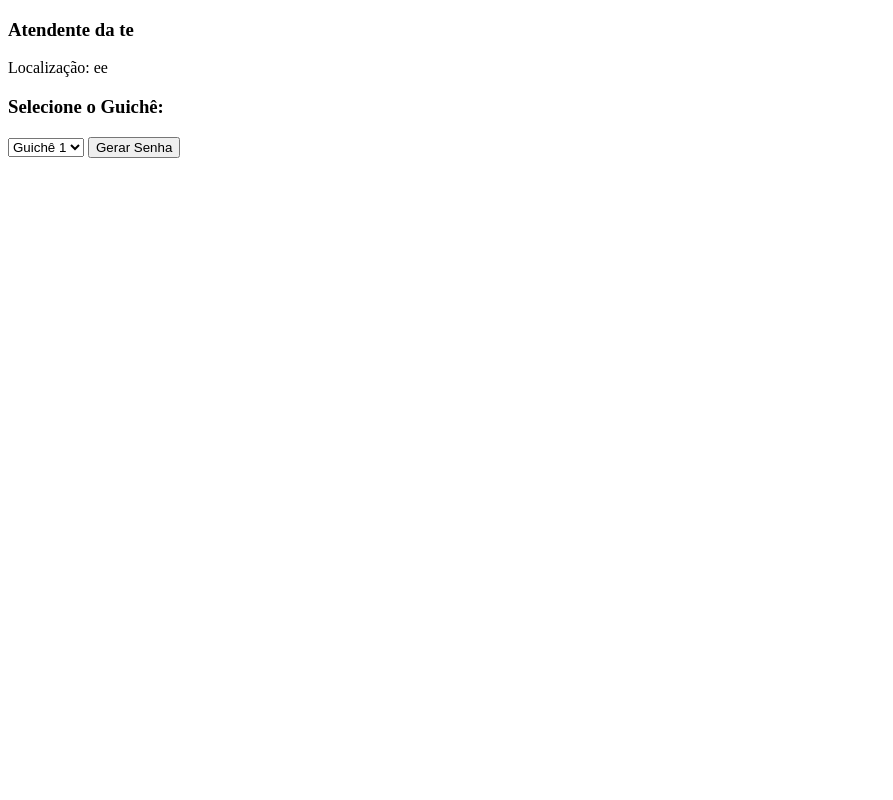
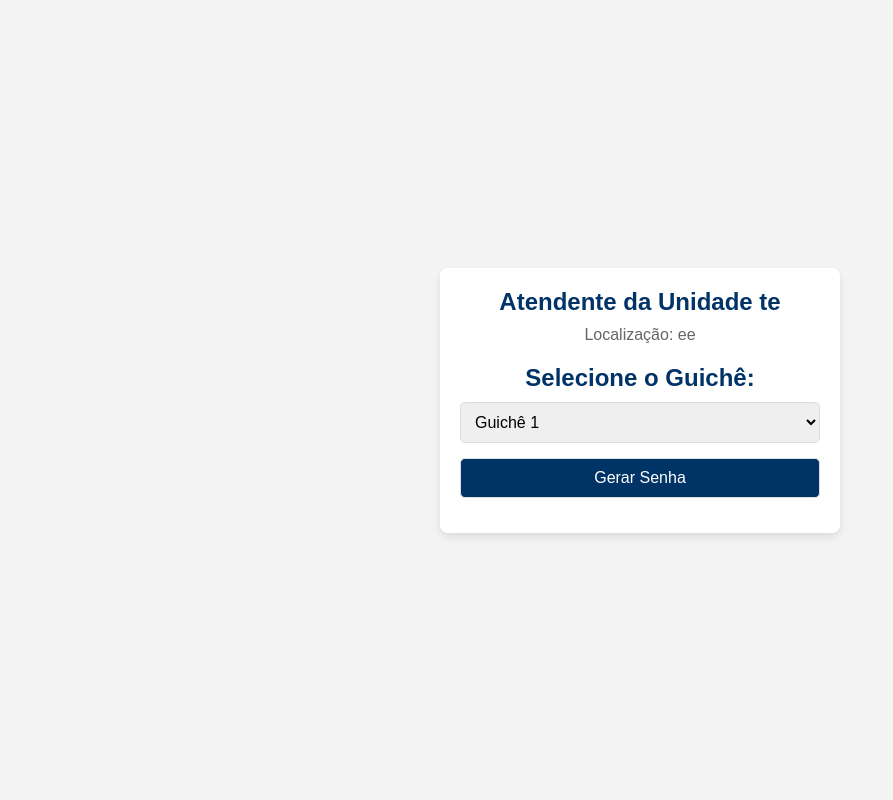
Before and after one commit to AlexandreRHeck/PaineldeSenhas, a Flask app: page /clinica/1/attendant in a window 1280 px wide. Shown: the whole page, without its empty margins (0-893 px from the left). Run offline with Flask 3, Linux system fonts and the light colour scheme; some libraries are stand-ins or nearby versions.

Commit message:
atualizar btn attendant

```diff
--- a/templates/attendant.html
+++ b/templates/attendant.html
@@ -1,14 +1,87 @@
 <!DOCTYPE html>
-<html lang="en">
+<html lang="pt-br">
+
 <head>
     <meta charset="UTF-8">
     <meta name="viewport" content="width=device-width, initial-scale=1.0">
     <title>Atendente - {{ clinic.name }}</title>
+    <style>
+        /* Reseta margens e paddings */
+        * {
+            margin: 0;
+            padding: 0;
+            box-sizing: border-box;
+        }
+
+        body {
+            font-family: Arial, sans-serif;
+            background-color: #f4f4f4;
+            display: flex;
+            justify-content: center;
+            align-items: center;
+            height: 100vh;
+            color: #333;
+        }
+
+        #attendant-container {
+            background-color: white;
+            padding: 20px;
+            border-radius: 8px;
+            box-shadow: 0 4px 8px rgba(0, 0, 0, 0.1);
+            width: 100%;
+            max-width: 400px;
+            text-align: center;
+        }
+
+        h3 {
+            margin-bottom: 10px;
+            font-size: 1.5em;
+            color: #003366;
+        }
+
+        p {
+            margin-bottom: 20px;
+            color: #666;
+        }
+
+        select, button {
+            width: 100%;
+            padding: 10px;
+            margin-bottom: 15px;
+            border: 1px solid #ddd;
+            border-radius: 5px;
+            font-size: 1em;
+            outline: none;
+        }
+
+        button {
+            background-color: #003366;
+            color: white;
+            cursor: pointer;
+            transition: background-color 0.3s ease;
+        }
+
+        button:hover {
+            background-color: #45a049;
+        }
+
+        /* Estilos responsivos para dispositivos móveis */
+        @media (max-width: 600px) {
+            body {
+                padding: 20px;
+            }
+
+            #attendant-container {
+                width: 100%;
+            }
+        }
+    </style>
 </head>
+
 <body>
     <!-- Contêiner que armazena o ID da clínica -->
     <div id="attendant-container" data-clinic-id="{{ clinic.id }}">
-        <h3>Atendente da {{ clinic.name }}</h3>
+        <h3>Atendente da Unidade {{ clinic.name }}</h3>
         <p>Localização: {{ clinic.location }}</p>
 
         <h3>Selecione o Guichê:</h3>
@@ -35,4 +108,5 @@
         };
     </script>
 </body>
+
 </html>
--- a/templates/clinics_list.html
+++ b/templates/clinics_list.html
@@ -1,5 +1,5 @@
 <!DOCTYPE html>
-<html lang="en">
+<html lang="pt-br">
 <head>
     <meta charset="UTF-8">
     <meta name="viewport" content="width=device-width, initial-scale=1.0">
--- a/templates/panel.html
+++ b/templates/panel.html
@@ -1,5 +1,5 @@
 <!DOCTYPE html>
-<html lang="en">
+<html lang="pt-br">
 <head>
     <meta charset="UTF-8">
     <meta name="viewport" content="width=device-width, initial-scale=1.0">
@@ -135,7 +135,7 @@
                 </ul>
             </div>
             <div id="video-container">
-                <h3>Vídeo da Clínica</h3>
+                <!-- video da clinica aqui -->
                 <video id="clinic-video" controls autoplay muted loop>
                     <source src="/static/clinic_video.mp4" type="video/mp4">
                     Seu navegador não suporta vídeos HTML5.
```
Also changed, not shown: instance/passwords.db.
